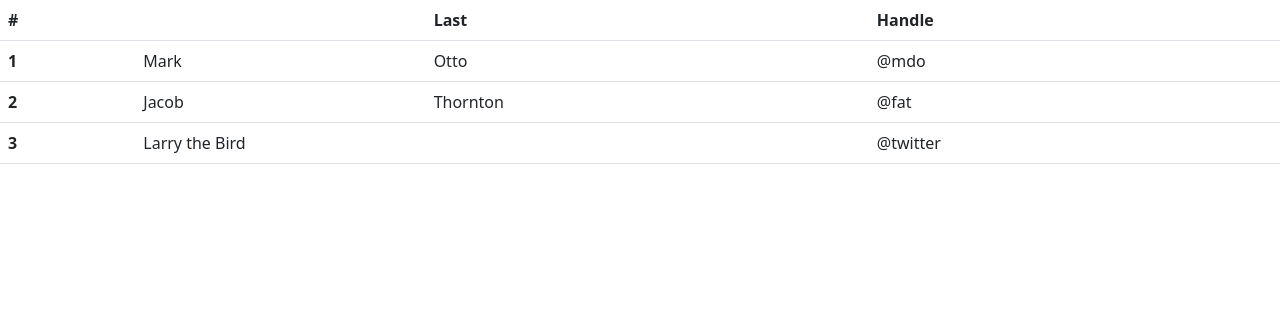
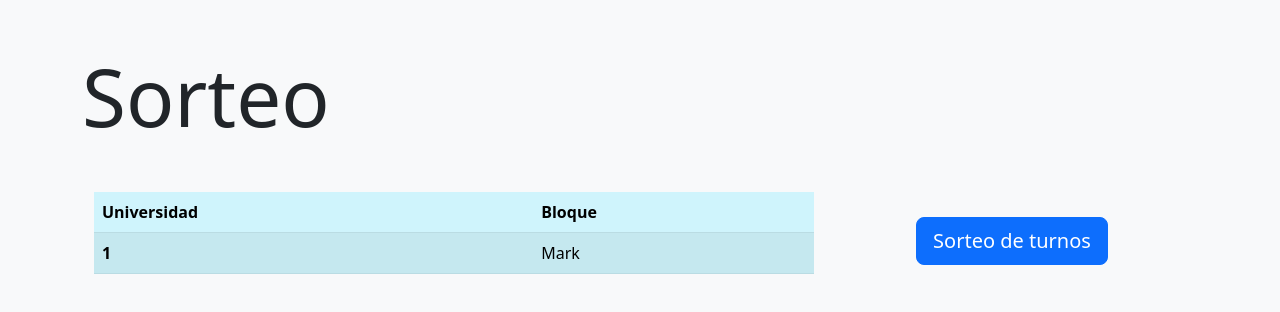
Before and after one commit to GlobalMuners/sorteo, a plain HTML site: page index.html in a window 1280 px wide. Drawn offline with nearby package versions, Linux system fonts and the light colour scheme.

Commit message:
Agregar tabla

```diff
--- a/index.html
+++ b/index.html
@@ -7,38 +7,40 @@
     <title>Document</title>
     <!-- CSS only -->
     <link href="https://cdn.jsdelivr.net/npm/bootstrap@5.2.0/dist/css/bootstrap.min.css" rel="stylesheet" integrity="sha384-gH2yIJqKdNHPEq0n4Mqa/HGKIhSkIHeL5AyhkYV8i59U5AR6csBvApHHNl/vI1Bx" crossorigin="anonymous">
+    <link rel="stylesheet" href="style.css">
+
 </head>
-<body>
+<body class="bg-light" >
     <!-- Navbar -->
-    <table class="table">
+
+    <!-- Sorteo -->
+    <div class="container-lg">
+      <h1 class="display-1 my-5 ">Sorteo</h1>
+      <div class="row justify-content-sm-center justify-content-sm-left m-0 p-0">
+        <div class="col-sm-12 col-md-8">
+          <table class="table bg-black table table-info table-striped"  >
             <thead>
               <tr>
-            <th scope="col">#</th>
-            <th scope="col"></th>
-            <th scope="col">Last</th>
-            <th scope="col">Handle</th>
+                <th scope="col">Universidad</th>
+                <th scope="col">Bloque</th>
               </tr>
             </thead>
-        <tbody>
+            <tbody id="tabla-sorteo">
               <tr>
                 <th scope="row">1</th>
                 <td>Mark</td>
-            <td>Otto</td>
-            <td>@mdo</td>
-          </tr>
-          <tr>
-            <th scope="row">2</th>
-            <td>Jacob</td>
-            <td>Thornton</td>
-            <td>@fat</td>
-          </tr>
-          <tr>
-            <th scope="row">3</th>
-            <td colspan="2">Larry the Bird</td>
-            <td>@twitter</td>
               </tr>
             </tbody>
           </table>
+        </div>
+        <div class="col-sm-12 col-md-4 p-1  d-flex justify-content-center align-items-center">
+            <button class="btn btn-primary btn-lg ">Sorteo de turnos</button>
+        </div>
+      </div>
+
+
+    </div>
+
     <!-- JavaScript Bundle with Popper -->
 <script src="script.js"></script>
 <script src="https://cdn.jsdelivr.net/npm/bootstrap@5.2.0/dist/js/bootstrap.bundle.min.js" integrity="sha384-A3rJD856KowSb7dwlZdYEkO39Gagi7vIsF0jrRAoQmDKKtQBHUuLZ9AsSv4jD4Xa" crossorigin="anonymous"></script>
--- a/script.js
+++ b/script.js
@@ -1,3 +1,16 @@
+// Al cargar página web
+let gmHandler = new handler();
+gmHandler.crearBloques();
+
+
+
+
+function crearFila(institucion, bloque, rutaImg) {
+    let tablaSorteo = document.getElementById("tabla-sorteo");
+    var target = document.getElementById("ID");
+
+}
+
 
 // Un bloque define a un conjunto de cosas a rifar
 class bloque {
@@ -62,6 +75,4 @@ class handler {
             this.bloques.push(new bloque(index, "img" + index + ".PNG"));
         }
     }
-
-
 }
```
Lines whose indentation alone changed are shown as unchanged.
